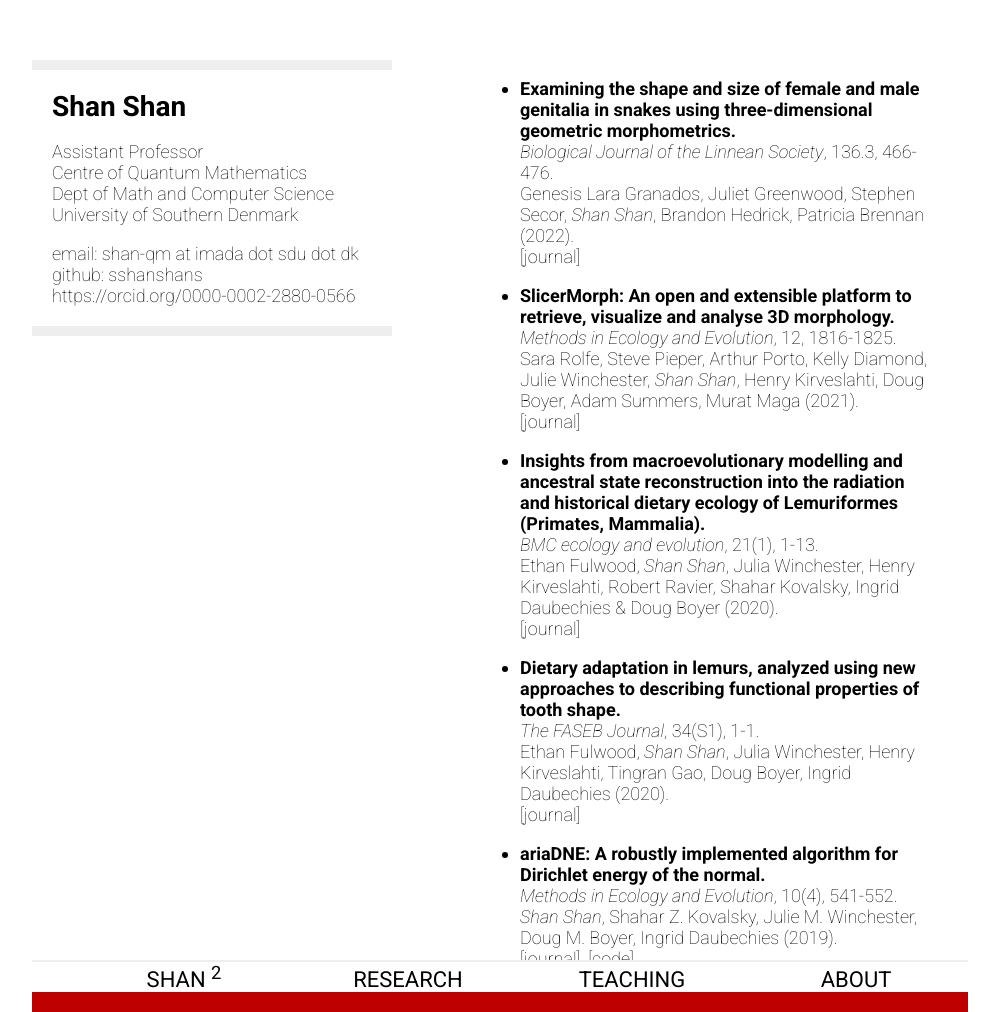
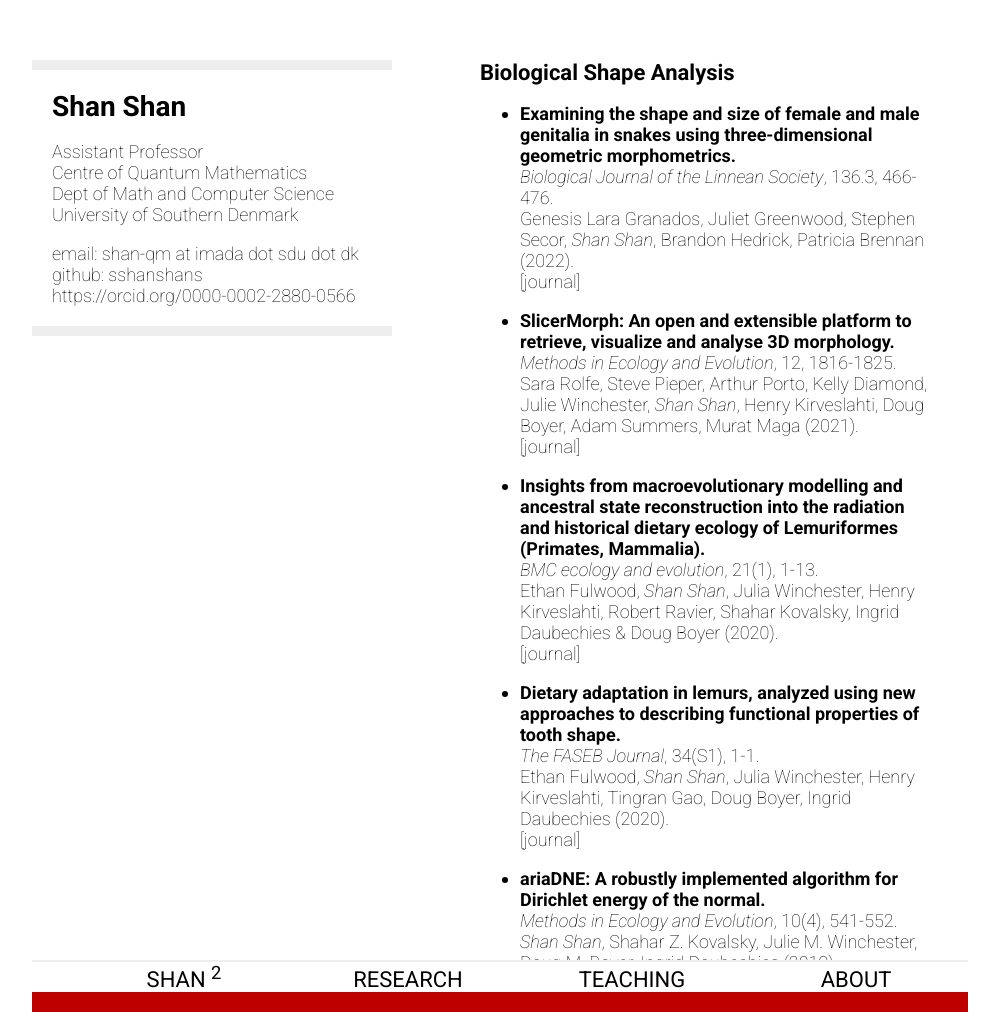
Before and after one commit to sshanshans/sshanshans.github.io, a Jekyll site: the page built from research/shape.md, in a window 1280 px wide and 1012 px high. Shown: the whole window, without its empty margins (160-1159 px from the left). Built offline with Jekyll 4.4.1, drawn with Linux system fonts in a browser that asks for light colours.

Commit message:
Update shape.md

```diff
--- a/research/shape.md
+++ b/research/shape.md
@@ -3,6 +3,7 @@ layout: default
 title: research
 description: Research
 ---
+### Biological Shape Analysis
 
 * **Examining the shape and size of female and male genitalia in snakes using three-dimensional geometric morphometrics.** <br />
 *Biological Journal of the Linnean Society*, 136.3, 466-476. <br />
```
